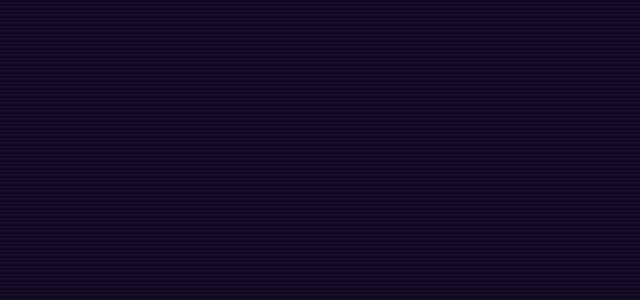
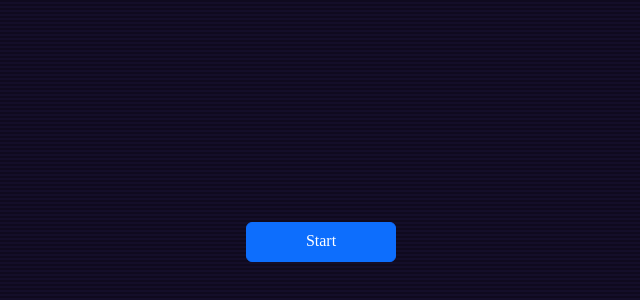
Before and after one commit to GameCatCam/browser-game-project, a React (Vite) app in the folder client/: page / in a window 1280 px wide. Shown: the part 208-508 px from the top of the page, without its empty margins (319-959 px from the left). Built offline with nearby package versions, Linux system fonts and the light colour scheme.

Commit message:
fixed button flashing

```diff
--- a/client/src/App.css
+++ b/client/src/App.css
@@ -31,6 +31,18 @@ body {
     2px 0 0 #91fcfe,
     4px 0 0 #4405fc;
   animation: blink 1s steps(4, start) infinite
+}
+
+.lndgBtn {
+  position: absolute;
+    top: 0;
+    bottom: -100px;
+    right: 0;
+    left: 0;
+    height: 40px;
+    width: 150px;
+    text-align: center;
+    margin: auto;
 }
 
 @-moz-keyframes blink {
--- a/client/src/pages/Landing.jsx
+++ b/client/src/pages/Landing.jsx
@@ -2,14 +2,17 @@ import '../App.css'
 
 const Landing = () => {
 	return (
+		<>
 			<div className= "landing">
+
 				<div>
 					Press Start
 				</div>
+			</div>
 			<div>
-		<a href="./home" className="btn btn-primary" tabindex="-1" role="button" aria-disabled="true">Start</a>
+				<a href="./home" className="btn btn-primary lndgBtn" tabindex="-1" role="button" aria-disabled="true">Start</a>
 			</div>
-		</div>
+		</>
 	);
 };
 
```
Lines whose indentation alone changed are shown as unchanged.
